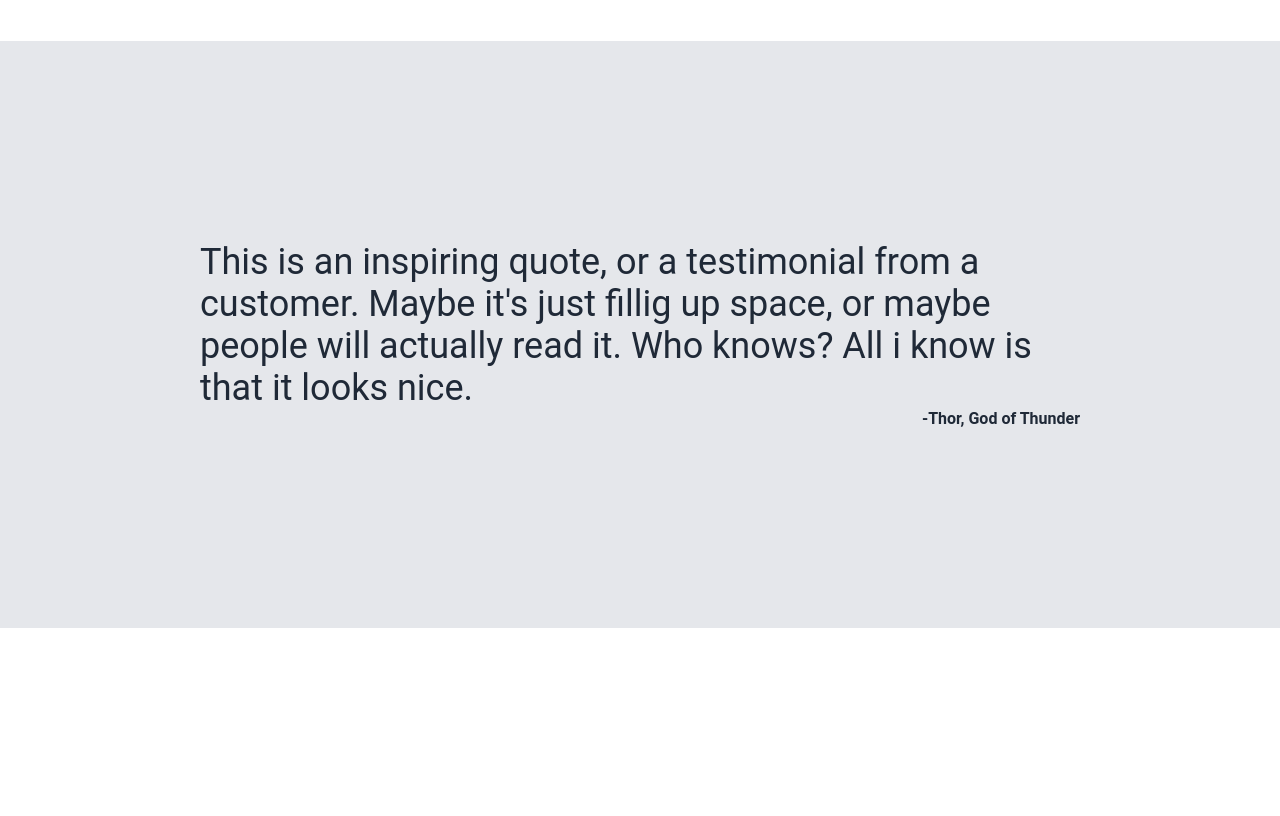
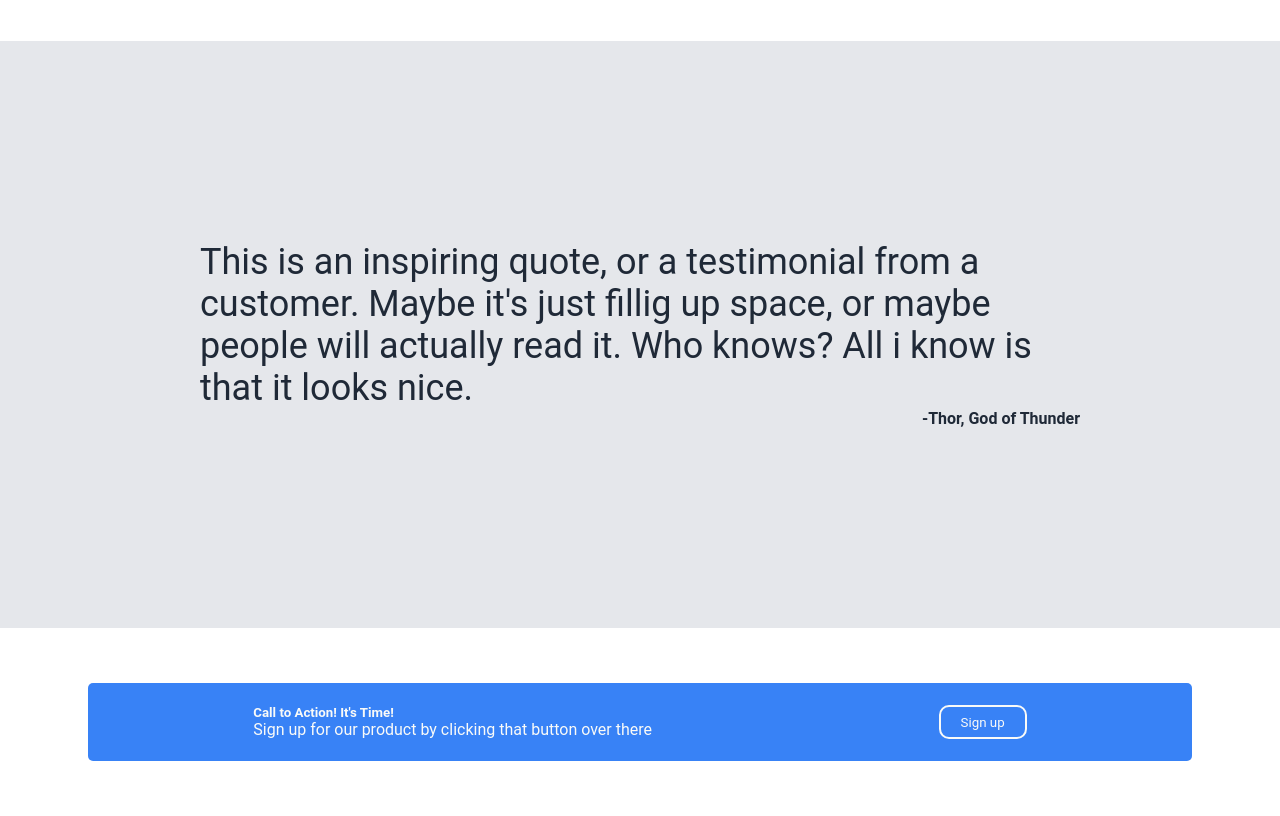
Before and after one commit to Jackmckelvey/odin-landing-page, a plain HTML site: page index.html in a window 1280 px wide. Shown: the part 799-1615 px from the top of the page. Before the commit the page ends 1427 px from the top, so only its background shows below. Drawn offline with Linux system fonts and the light colour scheme.

Commit message:
quote section

```diff
--- a/index.html
+++ b/index.html
@@ -54,5 +54,16 @@
             <p class="qp">This is an inspiring quote, or a testimonial from a customer. Maybe it's just fillig up space, or maybe people will actually read it. Who knows? All i know is that it looks nice.</p>
             <span class="qn">-Thor, God of Thunder</span>
         </div>
+
+        <div class="cta">
+            <div class="ctabox">
+                <div>
+                    <h5> Call to Action! It's Time!</h5>
+                    <span>Sign up for our product by clicking that button over there</span>
+                </div>
+                <button class="ctabutton">Sign up</button>
+            </div>
+        </div>
+
     </body>
 </html>
--- a/styles.css
+++ b/styles.css
@@ -121,3 +121,26 @@ button{
     font-weight: bold;
     align-self: flex-end;
 }
+
+/* call to action */
+
+.cta {
+    padding: 55px 88px;
+}
+.ctabox {
+    background-color: #3882F6;
+    border-radius: 5px;
+    color:#f9FAF8;
+    display: flex;
+    padding: 22px;
+    justify-content: space-around;
+}
+
+.ctabutton{
+    background-color: #3882F6;
+    color:#f9FAF8;
+    padding: 5px 20px;
+    border-radius: 10px;
+    border: 2px solid;
+    border-color: #f9FAF8;
+}
```
